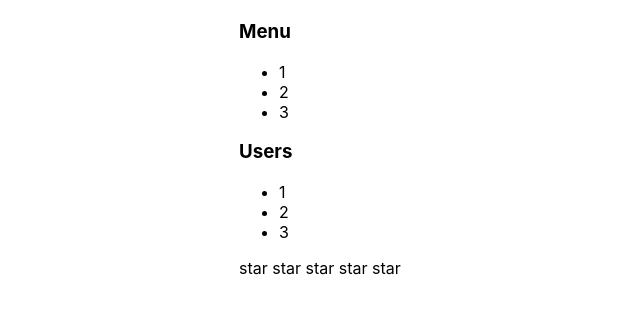
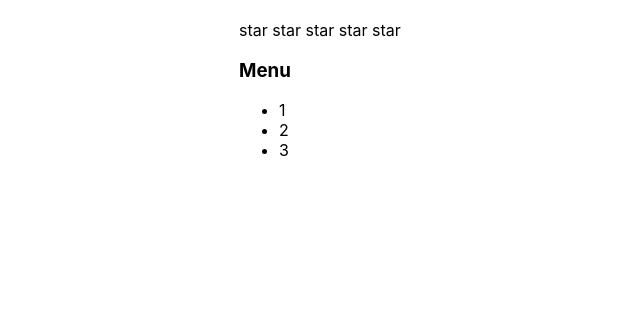
Before and after one commit to cubik707/react-kabzda, a React (Create React App) app: page / in a window 1280 px wide. Shown: the top 314 px of the page, without its empty margins (251-891 px from the left). Built offline with nearby package versions, Linux system fonts and the light colour scheme.

Commit message:
8-callback1

```diff
--- a/src/App.tsx
+++ b/src/App.tsx
@@ -1,16 +1,25 @@
 import './App.css';
 import UncontrolledAccordion from "./components/Accordion/UncontrolledAccordion";
-import {UncontrolledRating} from "./components/Rating/UncontrolledRating";
+import {Rating, RatingValueType} from "./components/Rating/Rating";
+import {useState} from "react";
+import Accordion from "./components/Accordion/Accordion";
 
 
 
 function App() {
   console.log("App rendering")
+    let [ratingValue, setRatingValue] = useState<RatingValueType>(0)
+    let [accordionCollapsed, setAccordionCollapsed] = useState<boolean>(false)
+
   return (
       <div className={"App"}>
-          <UncontrolledAccordion titleValue={"Menu"}/>
-          <UncontrolledAccordion titleValue={"Users"}/>
-          <UncontrolledRating/>
+          {/*<UncontrolledAccordion titleValue={"Menu"}/>*/}
+          {/*<UncontrolledAccordion titleValue={"Users"}/>*/}
+          <Rating value={ratingValue} onClick={setRatingValue}/>
+          <Accordion titleValue={"Menu"}
+                     collapsed={accordionCollapsed}
+                     onClick={setAccordionCollapsed}
+          />
       </div>
   );
 }
--- a/src/components/Accordion/Accordion.tsx
+++ b/src/components/Accordion/Accordion.tsx
@@ -2,6 +2,7 @@
 type AccordionPropsType = {
     titleValue: string
     collapsed: boolean
+    onClick: (collapsed: boolean) => void
 }
 
 function Accordion(props: AccordionPropsType) {
@@ -9,7 +10,7 @@
 
     return (
         <div>
-            <AccordionTitle title={props.titleValue}/>
+            <AccordionTitle title={props.titleValue} onClick={()=> {props.onClick(!props.collapsed)}}/>
             { !props.collapsed && <AccordionBody/>}
         </div>
 
@@ -18,9 +19,14 @@
 
 }
 
-function AccordionTitle(props: any) {
+type AccordionTitlePropsType = {
+    title: string
+    onClick: () => void
+}
+
+function AccordionTitle(props: AccordionTitlePropsType) {
     console.log("AccordionTitle rendering")
-    return <h3>{props.title}</h3>
+    return <h3 onClick={props.onClick}>{props.title}</h3>
 }
 
 function AccordionBody() {
--- a/src/components/Rating/Rating.tsx
+++ b/src/components/Rating/Rating.tsx
@@ -1,29 +1,38 @@
 import * as React from "react";
 
+export type RatingValueType = 0 | 1 | 2 | 3 | 4 | 5
 
 type RatingPropsType = {
-    value: number
+    value: RatingValueType
+    onClick: (value: RatingValueType) => void
 }
 
 export function Rating(props: RatingPropsType) {
     console.log("Rating rendering");
     return (
         <div>
-            <Star selected={props.value > 0}/>
-            <Star selected={props.value > 1}/>
-            <Star selected={props.value > 2}/>
-            <Star selected={props.value > 3}/>
-            <Star selected={props.value > 4}/>
+            <Star onClick={props.onClick} value={1} selected={props.value > 0}/>
+            <Star onClick={props.onClick} value={2} selected={props.value > 1}/>
+            <Star onClick={props.onClick} value={3} selected={props.value > 2}/>
+            <Star onClick={props.onClick} value={4} selected={props.value > 3}/>
+            <Star onClick={props.onClick} value={5} selected={props.value > 4}/>
         </div>
     )
 }
 
+type StarPropsType = {
+    value: RatingValueType
+    onClick: (value: RatingValueType) => void
+    selected: boolean
+}
 
-function Star(props: any) {
+function Star(props: StarPropsType) {
     console.log("Star rendering");
-    if (props.selected === true) {
-        return <span> <b>star</b> </span>;
-    } else {
-        return <span> star </span>;
-    }
+    return (
+        <span onClick={() => props.onClick(props.value)}>
+    {props.selected
+        ? <b>star </b>
+        : 'star '}
+            </span>
+    )
 }
--- a/src/components/Rating/UncontrolledRating.tsx
+++ /dev/null
@@ -1,43 +0,0 @@
-import * as React from "react";
-import {useState} from "react";
-
-
-export function UncontrolledRating() {
-    console.log("Rating rendering");
-    const [value, setValue] = useState(0);
-    return (
-        <div>
-            <Star onClick={() => {
-                setValue(1)
-            }} selected={value > 0}/>
-            <Star onClick={() => {
-                setValue(2)
-            }} selected={value > 1}/>
-            <Star onClick={() => {
-                setValue(3)
-            }} selected={value > 2}/>
-            <Star onClick={() => {
-                setValue(4)
-            }} selected={value > 3}/>
-            <Star onClick={() => {
-                setValue(5)
-            }} selected={value > 4}/>
-        </div>
-    )
-}
-
-type StarPropsType = {
-    onClick: () => void
-    selected: boolean
-}
-
-function Star(props: StarPropsType) {
-    console.log("Star rendering");
-    return (
-        <span onClick={props.onClick}>
-    {props.selected
-        ? <b>star </b>
-        : 'star '}
-            </span>
-    )
-}
```
